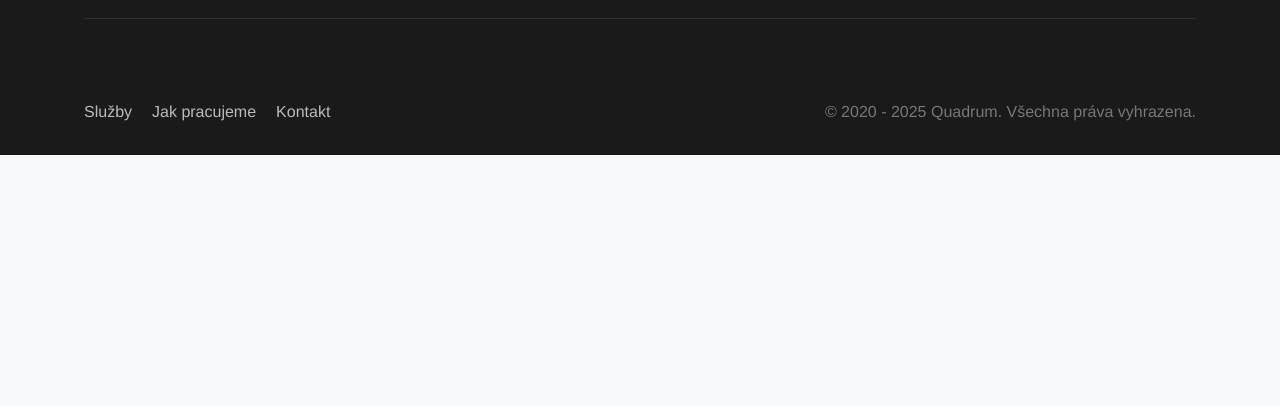
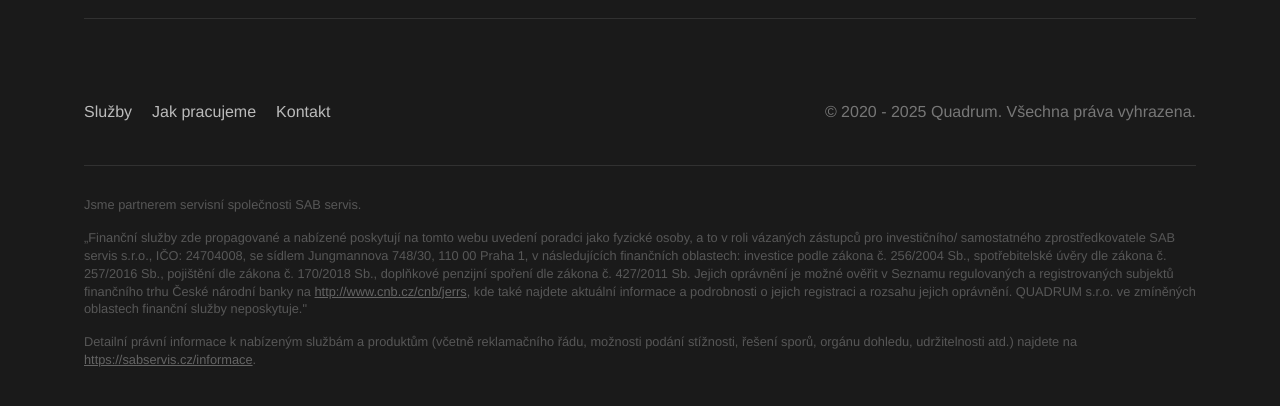
Before and after one commit to viadorer/Quadrum-cz, a plain HTML site: page index.html in a window 1280 px wide. Shown: the part 7188-7594 px from the top of the page. Before the commit the page ends 7343 px from the top, so only its background shows below. Drawn offline with Linux system fonts and the light colour scheme; a script that the page names is missing.

Commit message:
Added SAB servis legal disclaimer to footer with appropriate styling

```diff
--- a/index.html
+++ b/index.html
@@ -505,7 +505,13 @@
                 </div>
                 <p class="copyright">&copy; 2020 - 2025 Quadrum. Všechna práva vyhrazena.</p>
             </div>
+            <div class="legal-disclaimer">
+                <p>Jsme partnerem servisní společnosti SAB servis.</p>
+                <p>„Finanční služby zde propagované a nabízené poskytují na tomto webu uvedení poradci jako fyzické osoby, a to v roli vázaných zástupců pro investičního/ samostatného zprostředkovatele SAB servis s.r.o., IČO: 24704008, se sídlem Jungmannova 748/30, 110 00 Praha 1, v následujících finančních oblastech: investice podle zákona č. 256/2004 Sb., spotřebitelské úvěry dle zákona č. 257/2016 Sb., pojištění dle zákona č. 170/2018 Sb., doplňkové penzijní spoření dle zákona č. 427/2011 Sb. Jejich oprávnění je možné ověřit v Seznamu regulovaných a registrovaných subjektů finančního trhu České národní banky na <a href="http://www.cnb.cz/cnb/jerrs" target="_blank">http://www.cnb.cz/cnb/jerrs</a>, kde také najdete aktuální informace a podrobnosti o jejich registraci a rozsahu jejich oprávnění. QUADRUM s.r.o. ve zmíněných oblastech finanční služby neposkytuje."</p>
+                <p>Detailní právní informace k nabízeným službám a produktům (včetně reklamačního řádu, možnosti podání stížnosti, řešení sporů, orgánu dohledu, udržitelnosti atd.) najdete na <a href="https://sabservis.cz/informace" target="_blank">https://sabservis.cz/informace</a>.</p>
+            </div>
         </div>
+
     </footer>
 
     <!-- Font Awesome pro ikony -->
--- a/styles.css
+++ b/styles.css
@@ -1466,6 +1466,31 @@ address {
     margin: 0;
 }
 
+/* Legal disclaimer styling */
+.legal-disclaimer {
+    margin-top: 40px;
+    padding-top: 30px;
+    border-top: 1px solid rgba(255, 255, 255, 0.1);
+    color: #666;
+    font-size: 0.8rem;
+    line-height: 1.4;
+}
+
+.legal-disclaimer p {
+    margin-bottom: 15px;
+    opacity: 0.8;
+}
+
+.legal-disclaimer a {
+    color: #777;
+    text-decoration: underline;
+    transition: color 0.3s ease;
+}
+
+.legal-disclaimer a:hover {
+    color: #e73627;
+}
+
 @media (max-width: 992px) {
     .footer-content {
         grid-template-columns: 1fr 1fr;
```
